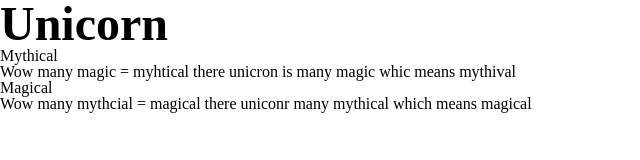
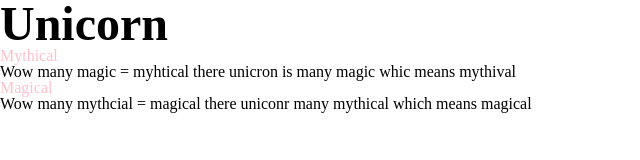
Before and after one commit to cntran3/unicorn, a plain HTML site: page index.html in a window 1280 px wide. Shown: the whole page, without its empty margins (0-640 px from the left). Drawn offline with Linux system fonts and the light colour scheme.

Commit message:
Update styles.css
h2 changes to pink

```diff
--- a/styles.css
+++ b/styles.css
@@ -52,3 +52,7 @@ h1{
     font-weight: bold;
     font-size: 3em;
 }
+
+h2{
+    color:pink;
+}
```
